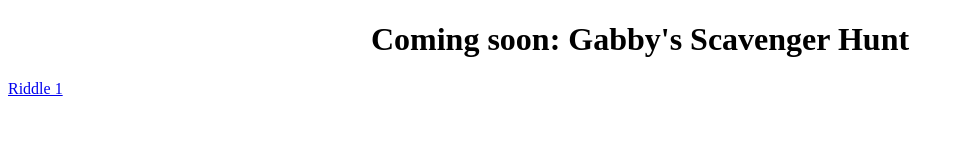
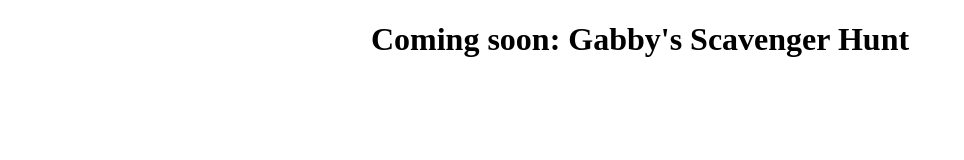
Before and after one commit to helyqy/helyqy.github.io, a plain HTML site: page index.html in a window 1280 px wide. Shown: the whole page, without its empty margins (0-964 px from the left). Drawn offline with Linux system fonts and the light colour scheme.

Commit message:
made update secret

```diff
--- a/index.html
+++ b/index.html
@@ -14,7 +14,7 @@
 
     <center><h1>Coming soon: Gabby's Scavenger Hunt</h1></center>
 
-    <a href="page2.html">Riddle 1</a>
+   <!-- <a href="page2.html">Riddle 1</a> -->
 
   </body>
 
```
